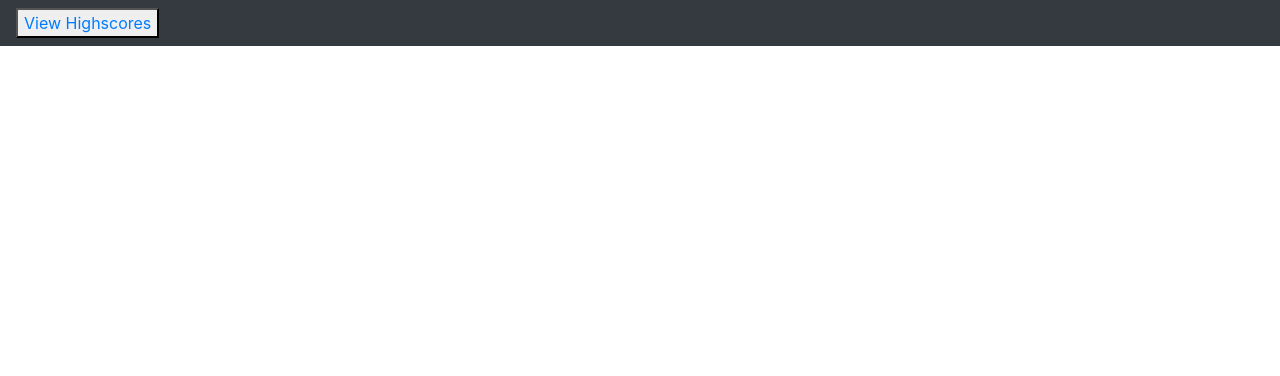
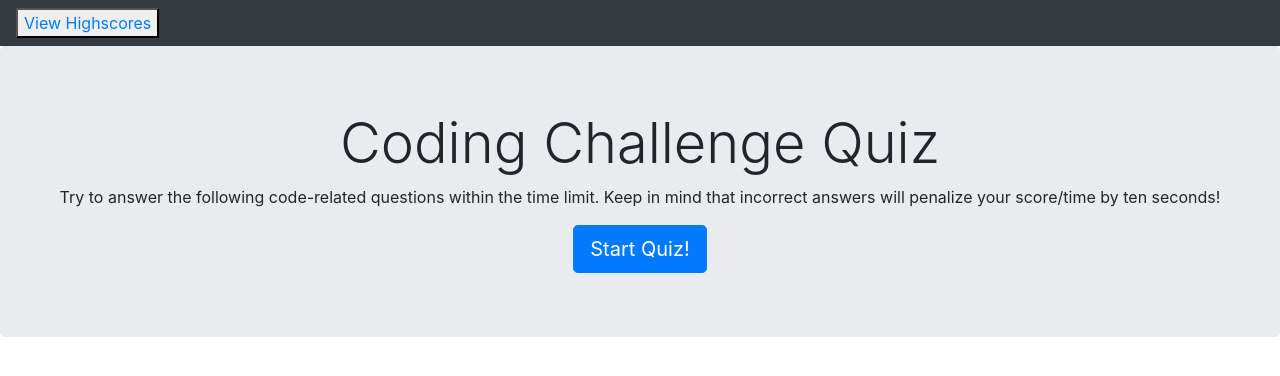
Before and after one commit to Carrpw/code-quiz, a plain HTML site: page index.html in a window 1280 px wide. Drawn offline with nearby package versions, Linux system fonts and the light colour scheme.

Commit message:
Finished body of html using a jumbotron and placed JavaScript link.

```diff
--- a/index.html
+++ b/index.html
@@ -23,7 +23,21 @@
             </form>
         </nav>
 
-
+        <div id="wrapper">
+            <!--Timer-->
+            <div id="currentTime"></div>
+            <!--Page title, instructions, quiz questions, and quiz answer choices-->
+            <div class="jumbotron" id="questions">
+                <h1 class="display-4 text-center">Coding Challenge Quiz</h1>
+                <p class="text-center">Try to answer the following code-related questions within the time limit. Keep in mind that incorrect answers will penalize your score/time by ten seconds!</p>
+                <div class="text-center">
+                    <ul id="choicesUl"></ul>
+                    <a class="btn btn-primary btn-lg" id="timer" href="#" role="button">Start Quiz!</a>
+                </div>
+            </div>
+        </div>
+        <!--Link to the javascript-->
+        <script src="script.js"></script>
 
     </body>
 </html>
```
